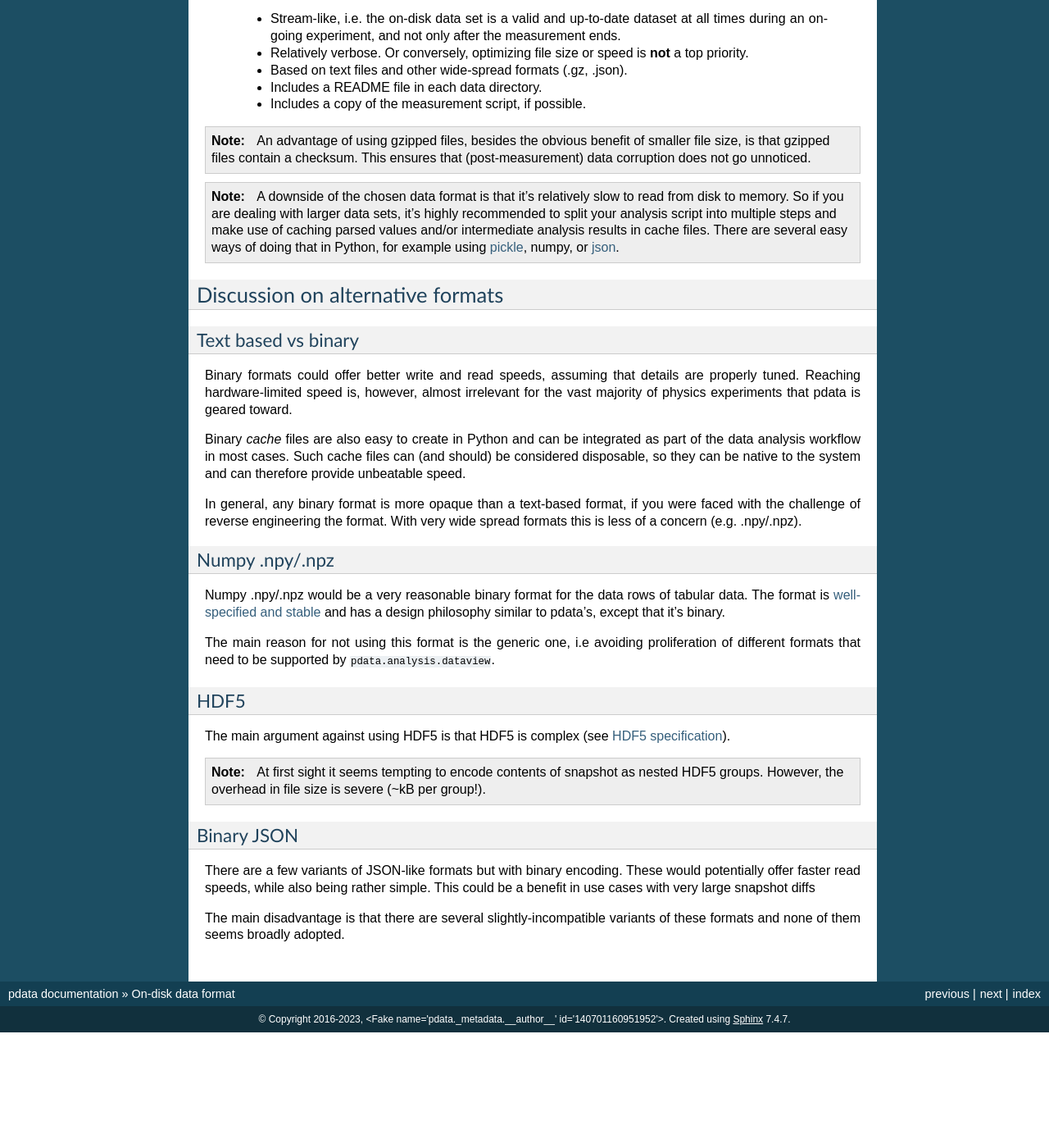
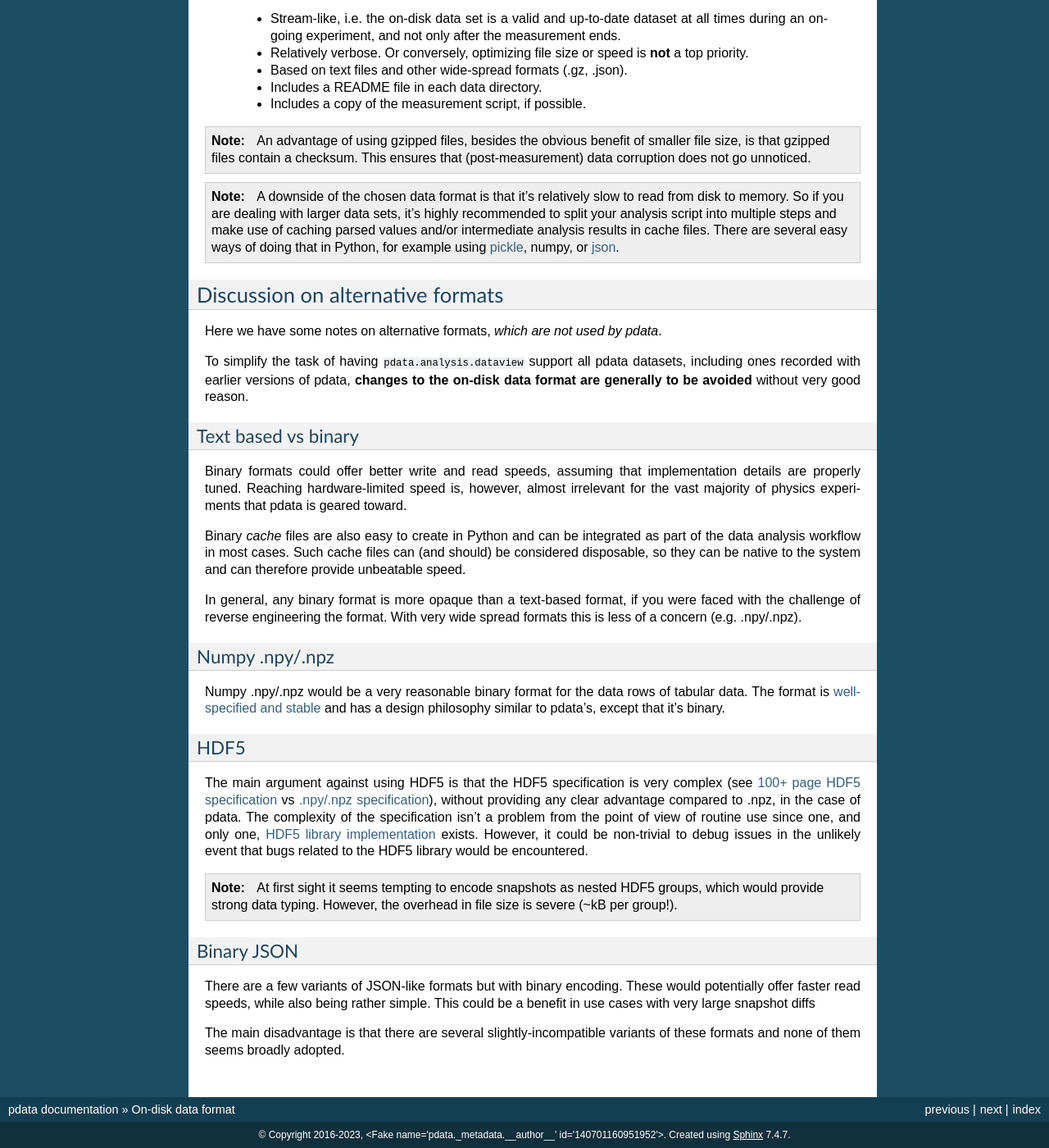
Before and after one commit to govenius/pdata, a Sphinx documentation site: the page built from docs/dataformat.rst, in a window 1280 px wide and 1400 px high, scrolled down 2191 px. Shown: the whole window at 82% size. Built offline with Sphinx 7.4.7, drawn with Linux system fonts in a browser that asks for light colours; the version number could not be read and is left out; before the commit the page ends 3450 px from its top, so only the background shows below that; some of the changed text lies outside the part shown.

Commit message:
Rephrase/expand on analysis of HDF5 as an alternative.

```diff
--- a/docs/dataformat.rst
+++ b/docs/dataformat.rst
@@ -6,7 +6,8 @@ Introduction
 
 As a user of pdata, you don't normally need to worry about the on-disk
 data format, since you should be using :code:`pdata.analysis.dataview`
-for loading the data.
+for loading the data. This page is meant mainly for developers of
+pdata itself, or people who run into unexpected issues.
 
 .. warning:: Despite the format being self-explanatory in principle,
   you should **always read in the data using**
@@ -132,9 +133,7 @@ figure out how to parse the data, even without the pdata source.
 
 The format also aims to be stable enough that the latest version of
 :code:`pdata.analysis.dataview` is able to read any data set recorded
-with any previous version of pdata. To keep this task manageable,
-**changes to the on-disk data format are generally to be avoided**
-without good reason.
+with any previous version of pdata.
 
 Another important design criterion is that it must be
 possible to read the latest data in a separate analysis script
@@ -166,12 +165,20 @@ Therefore the data format is:
 Discussion on alternative formats
 ---------------------------------
 
+Here we have some notes on alternative formats, *which are not used by
+pdata*.
+
+To simplify the task of having :code:`pdata.analysis.dataview` support
+all pdata datasets, including ones recorded with earlier versions of
+pdata, **changes to the on-disk data format are generally to be
+avoided** without very good reason.
+
 Text based vs binary
 ++++++++++++++++++++
 
 Binary formats could offer better write and read speeds, assuming that
-details are properly tuned. Reaching hardware-limited speed is,
-however, almost irrelevant for the vast majority of physics
+implementation details are properly tuned. Reaching hardware-limited
+speed is, however, almost irrelevant for the vast majority of physics
 experiments that pdata is geared toward.
 
 Binary *cache* files are also easy to create in Python and can be
@@ -193,20 +200,24 @@ rows of tabular data. The format is `well-specified and stable
 and has a design philosophy similar to pdata's, except that it's
 binary.
 
-The main reason for not using this format is the generic one, i.e
-avoiding proliferation of different formats that need to be supported
-by :code:`pdata.analysis.dataview`.
-
 HDF5
 ++++
 
-The main argument against using HDF5 is that HDF5 is complex (see
-`HDF5 specification
-<https://docs.hdfgroup.org/hdf5/develop/_f_m_t3.html>`_).
+The main argument against using HDF5 is that the HDF5 specification is
+very complex (see `100+ page HDF5 specification
+<https://docs.hdfgroup.org/hdf5/develop/_f_m_t3.html>`_ vs `.npy/.npz
+specification
+<https://numpy.org/doc/stable/reference/generated/numpy.lib.format.html#module-numpy.lib.format>`_),
+without providing any clear advantage compared to .npz, in the case of
+pdata. The complexity of the specification isn't a problem from the
+point of view of routine use since one, and only one, `HDF5 library
+implementation <https://github.com/hdfgroup/hdf5>`_ exists. However,
+it could be non-trivial to debug issues in the unlikely event that
+bugs related to the HDF5 library would be encountered.
 
-.. note:: At first sight it seems tempting to encode contents of
-  snapshot as nested HDF5 groups. However, the overhead in file size
-  is severe (~kB per group!).
+.. note:: At first sight it seems tempting to encode snapshots as
+  nested HDF5 groups, which would provide strong data typing. However,
+  the overhead in file size is severe (~kB per group!).
 
 Binary JSON
 +++++++++++
```
